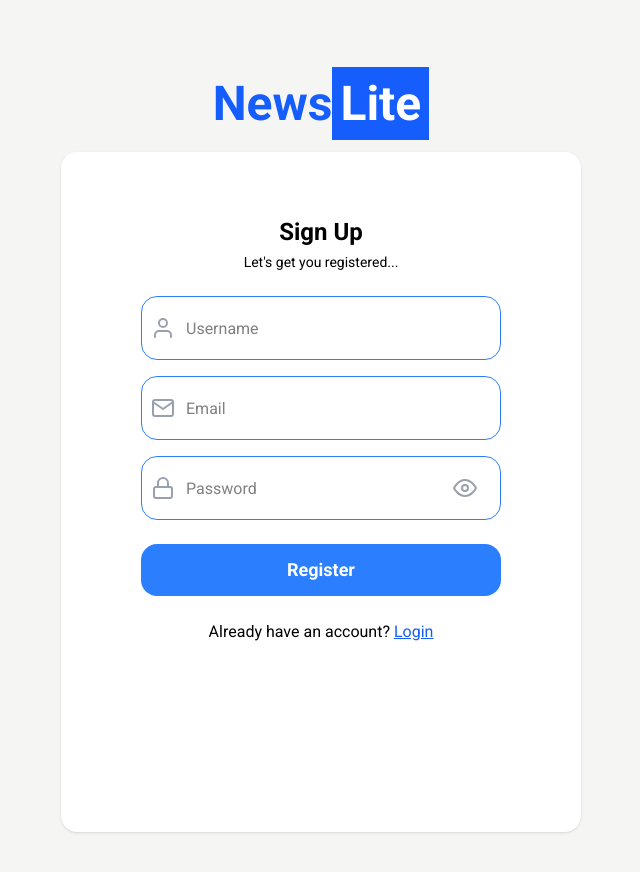
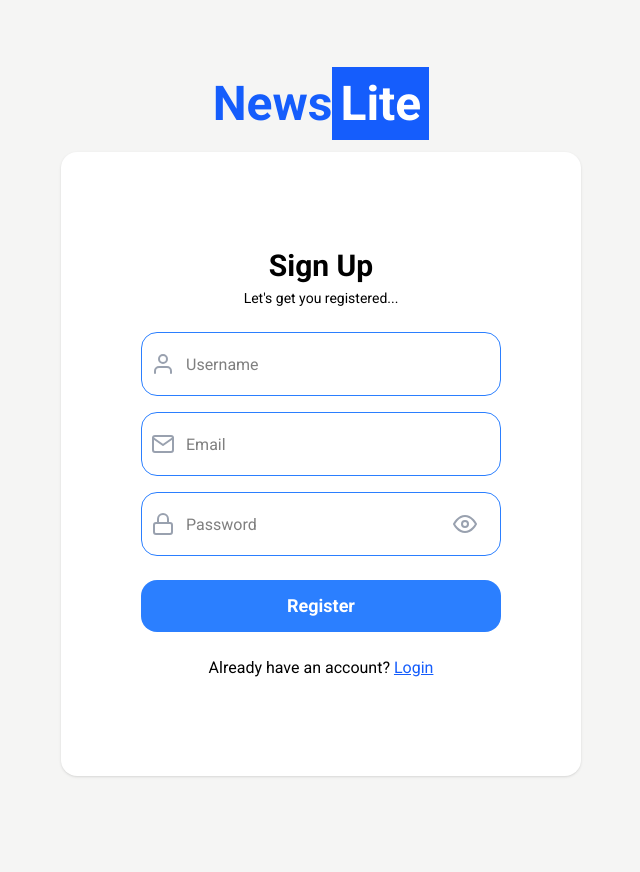
Before and after one commit to egharevbanosa58-debug/news-aggregator, a Next.js app in the folder my-text-app-beta/: page /register in a window 1280 px wide. Shown: the top 872 px of the page, without its empty margins (319-959 px from the left). After the commit the page ends 840 px from the top, so only its background shows below. Built offline with nearby package versions, Linux system fonts and the light colour scheme.

Commit message:
Fix: Form Box... Steady pushing (Progress)

```diff
--- a/my-text-app-beta/app/register/page.js
+++ b/my-text-app-beta/app/register/page.js
@@ -58,10 +58,10 @@ export default function RegisterPage() {
 
             <form
                 onSubmit={handleSubmit}
-                className="flex flex-col rounded-2xl shadow h-180 lg:h-170 px-6 md:px-20 items-center bg-white pt-16 lg:pt-16 gap-6 "
+                className="flex flex-col rounded-2xl shadow h-fit lg:py-24 px-6 md:px-20 items-center bg-white py-20 gap-6 "
             >
                 <div className='flex flex-col gap-1 items-center justify-center'>
-                    <h1 className="font-bold text-2xl">Sign Up</h1>
+                    <h1 className="font-bold text-3xl">Sign Up</h1>
                     <p className="text-sm">Let's get you registered...</p>
                     {error && <p className="text-red-500 text-sm">{error}</p>}
                     {success && <p className="text-green-500 text-sm flex items-center gap-2"><FiCheck /> Registration successful!</p>}
```
